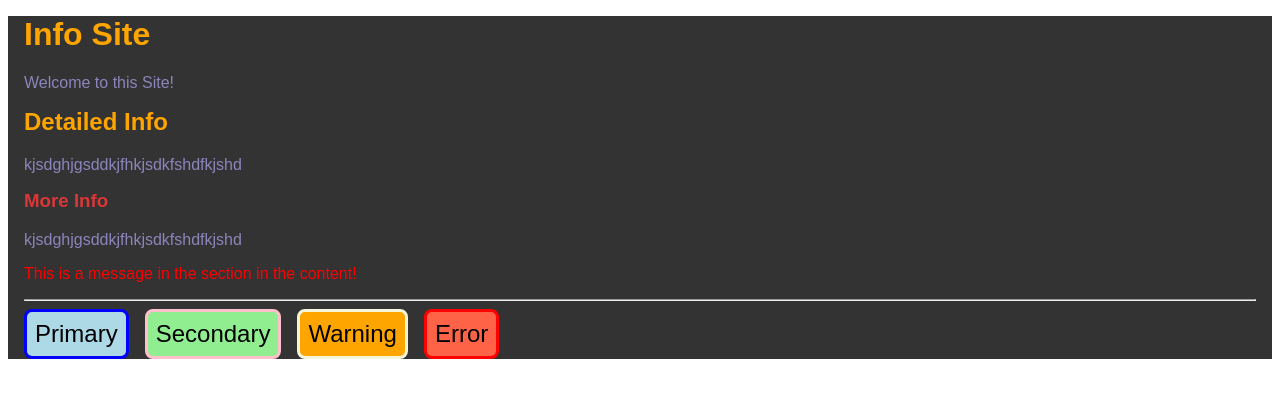
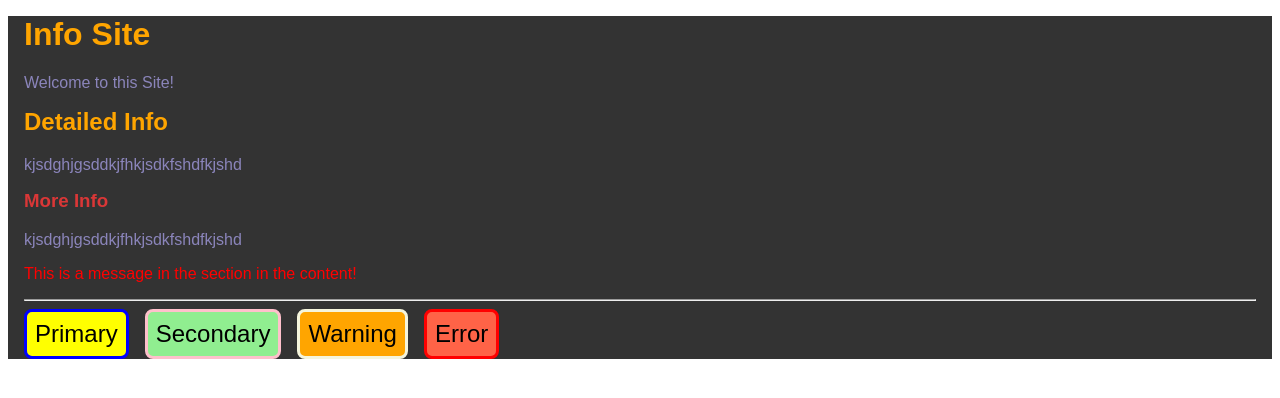
Before and after one commit to Scientific-Research/mk-003-sass-basics, a React (Vite) app: page / in a window 1280 px wide. In both pictures the pointer is over the button "Primary". Shown: the top 398 px of the page. Built offline with nearby package versions, Linux system fonts and the light colour scheme.

Commit message:
using &:hover

```diff
--- a/src/styles/App.scss
+++ b/src/styles/App.scss
@@ -44,6 +44,9 @@ div.App {
 
       padding: 0.5rem;
       border-radius: 0.5rem;
+      &:hover {
+        background-color: yellow;
+      }
     }
 
     // button.primary {
```
